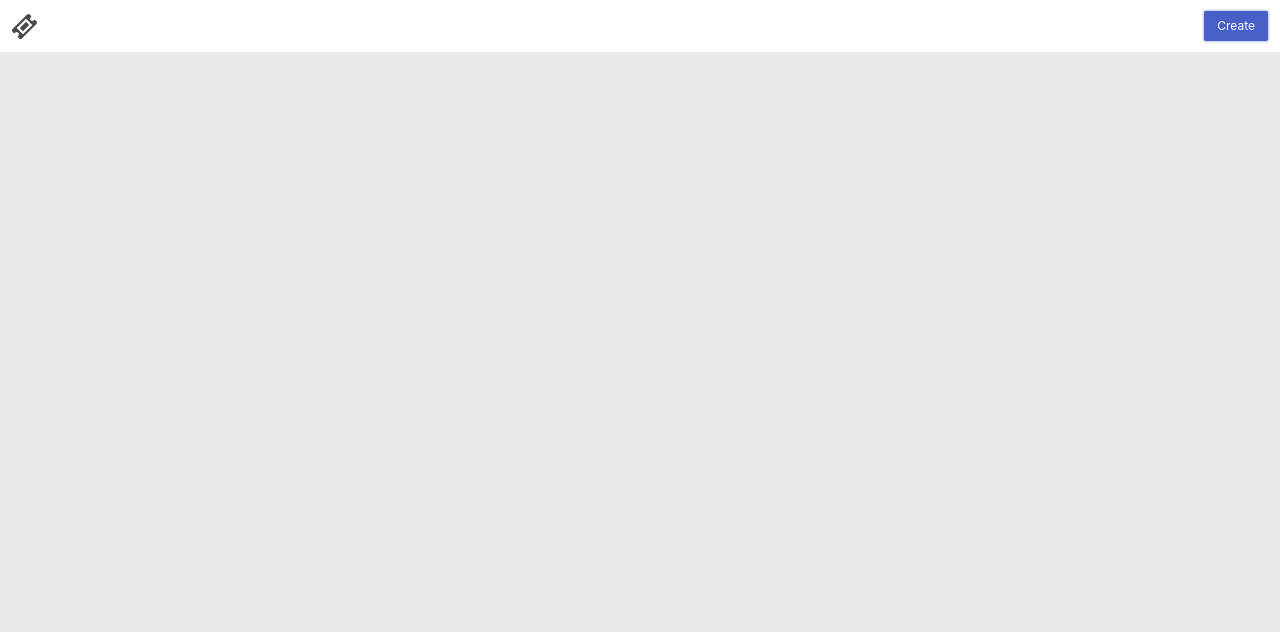
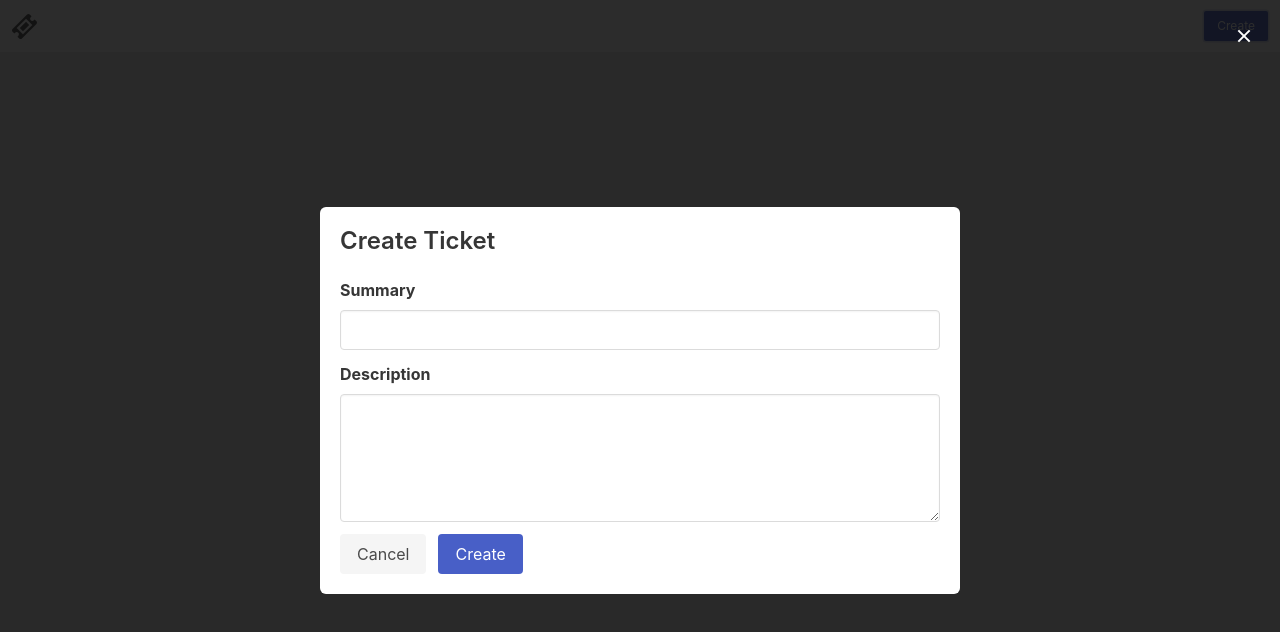
Before and after one commit to georgem00re/ticketing, a React (Vite) app in the folder react-app/: page / in a window 1280 px wide. Both pictures are taken after a click on the button "Create". Shown: the top 632 px of the page. Built offline with nearby package versions, Linux system fonts and the light colour scheme.

Commit message:
Add a modal to the React app for creating tickets (#11)

```diff
--- /dev/null
+++ b/react-app/src/components/CreateTicketModal.tsx
@@ -0,0 +1,35 @@
+
+interface CreateTicketModalProps {
+	active: boolean,
+	onClose(): any
+}
+
+export default function CreateTicketModal({ active, onClose }: CreateTicketModalProps) {
+	return (
+		<div class={active ? "modal is-active" : "modal"}>
+			<div class="modal-background" onClick={() => onClose()}></div>
+			<div class="modal-content">
+				<div class="box">
+					<h1 class="title is-4">Create Ticket</h1>
+					<div class="field">
+  						<label class="label">Summary</label>
+						<div class="control">
+							<input class="input" type="text"/>
+						</div>
+					</div>
+					<div class="field">
+						<label class="label">Description</label>
+						<div class="control">
+							<textarea class="textarea"></textarea>
+					 	</div>
+					</div>
+					<div>
+						<button class="button is-light" onClick={() => onClose()}>Cancel</button>
+						<button class="button is-link ml-3">Create</button>
+					</div>
+				</div>
+			</div>
+			<button class="modal-close is-large" onClick={() => onClose()}></button>
+		</div>
+	)
+}
--- a/react-app/src/components/NavigationBar.tsx
+++ b/react-app/src/components/NavigationBar.tsx
@@ -1,7 +1,7 @@
 
 import { ImTicket } from "react-icons/im"
 
-export default function NavigationBar() {
+export default function NavigationBar({ onCreateClicked }) {
 	return (
 		<nav class="navbar is-background-white">
 			<div class="navbar-brand">
@@ -12,7 +12,7 @@ export default function NavigationBar() {
 			<div class="navbar-menu">
 				<div class="navbar-end">
 					<div class="navbar-item">
-						<button class="button is-link is-small">Create</button>
+						<button class="button is-link is-small" onClick={() => onCreateClicked()}>Create</button>
 					</div>
 				</div>
 
--- a/react-app/src/main.tsx
+++ b/react-app/src/main.tsx
@@ -1,9 +1,17 @@
 import ReactDOM from "react-dom/client";
 import NavigationBar from "./components/NavigationBar.tsx";
+import CreateTicketModal from "./components/CreateTicketModal";
+import { Fragment, useState } from "react";
 
 export default function App() {
+
+	const [ticketModalActive, setTicketModalActive] = useState(false)
+
 	return (
-		<NavigationBar/>
+		<Fragment>
+			<NavigationBar onCreateClicked={() => setTicketModalActive(true)}/>
+			<CreateTicketModal active={ticketModalActive} onClose={() => setTicketModalActive(false)}/>
+		</Fragment>
 	)
 }
 
```
